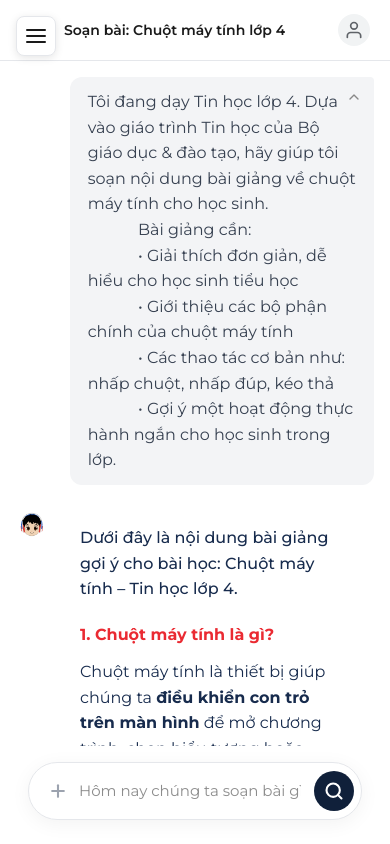
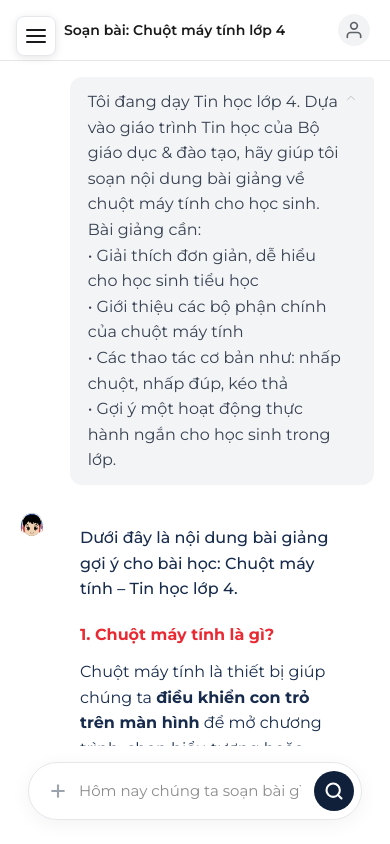
Before and after one commit to KaitoDeus/TELI_Viettel, a React (Vite) app in the folder teli_viettel/: page /chat in a window 390 px wide. Built offline with nearby package versions, Linux system fonts and the light colour scheme.

Commit message:
Refine message styling, toggle button aesthetics and mobile responsive layout

```diff
--- a/teli_viettel/src/components/ChatMessage/ChatMessage.css
+++ b/teli_viettel/src/components/ChatMessage/ChatMessage.css
@@ -19,7 +19,19 @@
   color: #374151;
   border-radius: 12px;
   border-top-right-radius: 4px;
-  padding: 12px 18px;
+  padding: 12px 32px 12px 18px; /* Added right padding for button space */
+  transition: all 0.3s cubic-bezier(0.4, 0, 0.2, 1);
+}
+
+.user-bubble.collapsed {
+  width: 36px; /* Narrower width */
+  height: 36px; /* Taller height */
+  padding: 0;
+  display: flex;
+  align-items: center;
+  justify-content: center;
+  border-radius: 50%; /* Circle shape when collapsed */
+  overflow: hidden;
 }
 
 .ai-message {
@@ -116,10 +128,28 @@
 
 .collapse-btn {
   position: absolute;
-  top: 8px;
-  right: 8px;
+  top: 10px;
+  right: 12px;
   padding: 4px;
-  color: #888;
+  color: #9CA3AF;
+  background: transparent;
+  display: flex;
+  align-items: center;
+  justify-content: center;
+  border-radius: 50%;
+  transition: all 0.2s ease;
+  opacity: 0.7;
+}
+
+.user-bubble.collapsed .collapse-btn {
+  position: static; /* Center in collapsed circle */
+  opacity: 1;
+}
+
+.collapse-btn:hover {
+  background: rgba(0, 0, 0, 0.04);
+  opacity: 1;
+  color: #4B5563;
 }
 
 .message-content {
--- a/teli_viettel/src/components/ChatMessage/ChatMessage.tsx
+++ b/teli_viettel/src/components/ChatMessage/ChatMessage.tsx
@@ -17,6 +17,7 @@ interface ChatMessageProps {
   isCollapsed?: boolean;
   onToggleCollapse?: () => void;
   onActionClick?: (actionIndex: number) => void;
+  activeActionIdx?: number;
 }
 
 function renderBoldText(text: string) {
@@ -32,14 +33,15 @@ export default function ChatMessage({
   aiData,
   isCollapsed,
   onToggleCollapse,
-  onActionClick
+  onActionClick,
+  activeActionIdx
 }: ChatMessageProps) {
   if (type === 'user') {
     return (
       <div className="chat-message user-message">
-        <div className="message-bubble user-bubble">
-          <button className="collapse-btn" onClick={onToggleCollapse}>
-            <svg width="16" height="16" viewBox="0 0 24 24" fill="none" stroke="currentColor" strokeWidth="2" strokeLinecap="round" strokeLinejoin="round" style={{ transform: isCollapsed ? 'rotate(0deg)' : 'rotate(180deg)', transition: 'transform 0.2s' }}>
+        <div className={`message-bubble user-bubble ${isCollapsed ? 'collapsed' : ''}`}>
+          <button className="collapse-btn" onClick={onToggleCollapse} aria-label={isCollapsed ? "Mở rộng" : "Thu gọn"}>
+            <svg width="14" height="14" viewBox="0 0 24 24" fill="none" stroke="currentColor" strokeWidth="1.5" strokeLinecap="round" strokeLinejoin="round" style={{ transform: isCollapsed ? 'rotate(0deg)' : 'rotate(180deg)', transition: 'transform 0.2s' }}>
               <polyline points="6 9 12 15 18 9" />
             </svg>
           </button>
@@ -85,7 +87,7 @@ export default function ChatMessage({
               {aiData.actions.map((action, idx) => (
                 <button
                   key={idx}
-                  className={`ai-action-btn ${idx === 0 ? 'primary' : 'secondary'}`}
+                  className={`ai-action-btn ${activeActionIdx === idx ? 'primary' : 'secondary'}`}
                   onClick={() => onActionClick?.(idx)}
                 >
                   {action}
--- a/teli_viettel/src/pages/ChatPage/ChatPage.tsx
+++ b/teli_viettel/src/pages/ChatPage/ChatPage.tsx
@@ -40,14 +40,12 @@ export default function ChatPage() {
         <div className="chat-area">
           <ChatMessage
             type="user"
-            content={
-            `Tôi đang dạy Tin học lớp 4. Dựa vào giáo trình Tin học của Bộ giáo dục & đào tạo, hãy giúp tôi soạn nội dung bài giảng về chuột máy tính cho học sinh.
-            Bài giảng cần:
-            • Giải thích đơn giản, dễ hiểu cho học sinh tiểu học
-            • Giới thiệu các bộ phận chính của chuột máy tính
-            • Các thao tác cơ bản như: nhấp chuột, nhấp đúp, kéo thả
-            • Gợi ý một hoạt động thực hành ngắn cho học sinh trong lớp.`
-            }
+            content={`Tôi đang dạy Tin học lớp 4. Dựa vào giáo trình Tin học của Bộ giáo dục & đào tạo, hãy giúp tôi soạn nội dung bài giảng về chuột máy tính cho học sinh.
+Bài giảng cần:
+• Giải thích đơn giản, dễ hiểu cho học sinh tiểu học
+• Giới thiệu các bộ phận chính của chuột máy tính
+• Các thao tác cơ bản như: nhấp chuột, nhấp đúp, kéo thả
+• Gợi ý một hoạt động thực hành ngắn cho học sinh trong lớp.`}
             isCollapsed={isCollapsed}
             onToggleCollapse={() => setIsCollapsed(!isCollapsed)}
           />
@@ -56,6 +54,7 @@ export default function ChatPage() {
             type="ai"
             aiData={aiResponse}
             onActionClick={handleActionClick}
+            activeActionIdx={showEditor ? 0 : -1}
           />
         </div>
 
```
Also changed, not shown: 1 other file (tests, documents, lock files or other folders).
